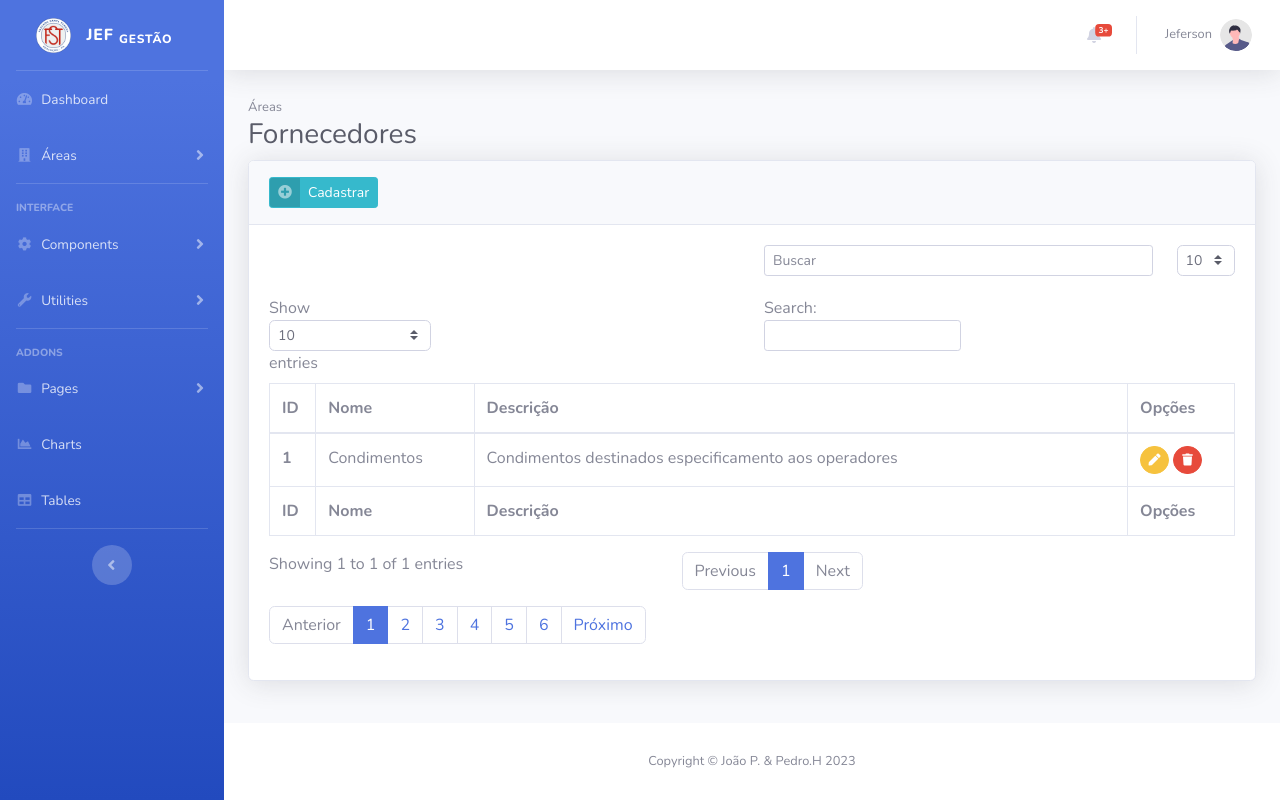
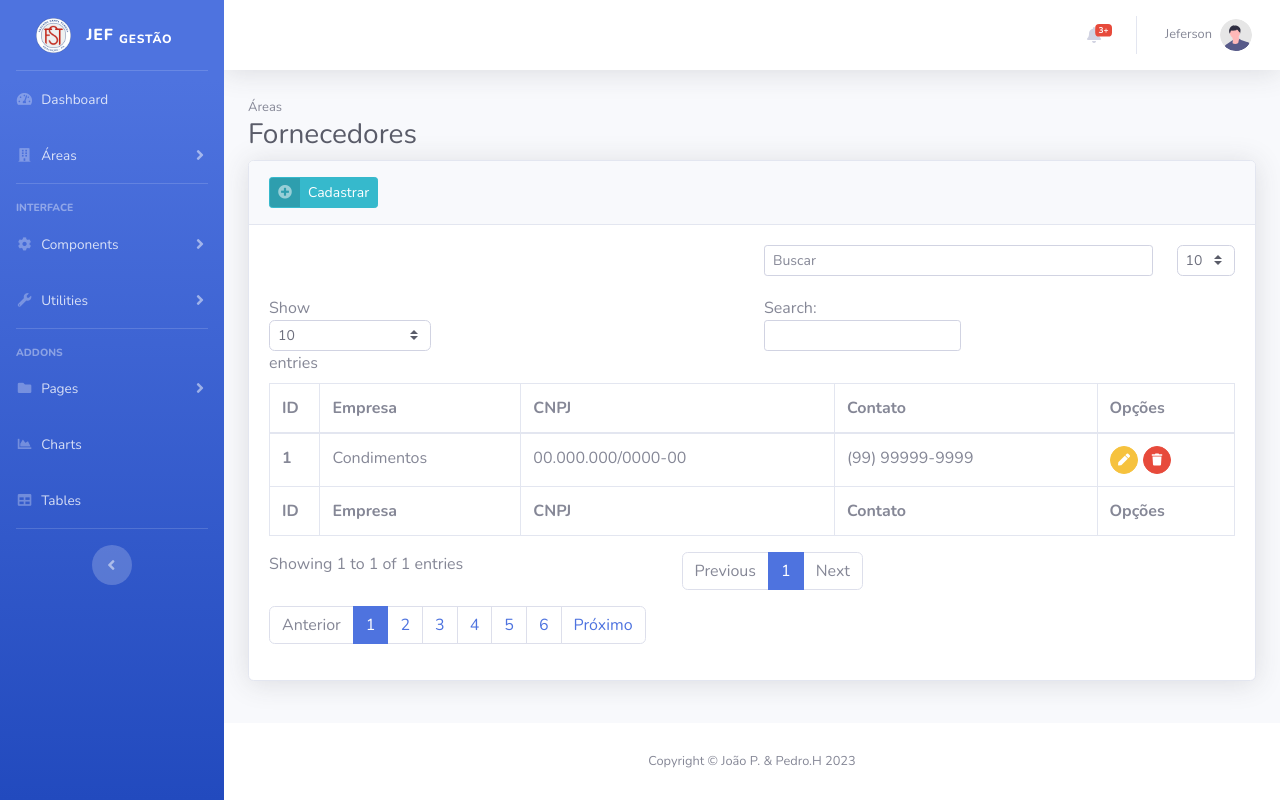
Before and after one commit to DesenvX/jef-gestao, a PHP site: page /areaSuppliers.php in a window 1280 px wide. Run offline with PHP 8.4, Linux system fonts and the light colour scheme; some libraries are stand-ins or nearby versions.

Commit message:
Atualização

```diff
--- a/php/pages/areaSuppliers.php
+++ b/php/pages/areaSuppliers.php
@@ -74,16 +74,18 @@
                                     <thead>
                                         <tr>
                                             <th>ID</th>
-                                            <th>Nome</th>
-                                            <th>Descrição</th>
+                                            <th>Empresa</th>
+                                            <th>CNPJ</th>
+                                            <th>Contato</th>
                                             <th>Opções</th>
                                         </tr>
                                     </thead>
                                     <tfoot>
                                         <tr>
                                             <th>ID</th>
-                                            <th>Nome</th>
-                                            <th>Descrição</th>
+                                            <th>Empresa</th>
+                                            <th>CNPJ</th>
+                                            <th>Contato</th>
                                             <th>Opções</th>
                                         </tr>
                                     </tfoot>
@@ -91,9 +93,10 @@
                                         <tr>
                                             <th>1</th>
                                             <td>Condimentos</td>
-                                            <td>Condimentos destinados especificamento aos operadores</td>
+                                            <td>00.000.000/0000-00</td>
+                                            <td>(99) 99999-9999</td>
                                             <td>
-                                                <button type="button" class="btn btn-warning btn-circle btn-sm" data-toggle="modal" data-target="#modalEditSuppliers" data-name="Condimentos" data-description="Condimentos destinados especificamento aos operadores">
+                                                <button type="button" class="btn btn-warning btn-circle btn-sm" data-toggle="modal" data-target="#modalEditSuppliers" data-company="Condimentos" data-cnpj="00.000.000/0000-00" data-phone="(99) 99999-9999">
                                                     <i class="fas fa-pen"></i>
                                                 </button>
                                                 <button class="btn btn-danger btn-circle btn-sm" onclick="swalDeleteCategories()">
@@ -138,11 +141,18 @@
                                 <form class="user" action="#" method="post">
                                     <div class="form-group row">
                                         <div class="col-sm-12 mb-3 mb-sm-0">
-                                            <input type="text" class="form-control form-control-user" id="name" placeholder="Nome">
+                                            <input type="text" class="form-control form-control-user" id="company" placeholder="Empresa">
                                         </div>
                                     </div>
-                                    <div class="form-group">
-                                        <textarea rows="2" class="form-control form-control-user" id="description" placeholder="Descrição"></textarea>
+                                    <div class="form-group row">
+                                        <div class="col-sm-12 mb-3 mb-sm-0">
+                                            <input type="text" class="form-control form-control-user" id="cnpj" placeholder="CNPJ">
+                                        </div>
+                                    </div>
+                                    <div class="form-group row">
+                                        <div class="col-sm-12 mb-3 mb-sm-0">
+                                            <input type="text" class="form-control form-control-user" id="phone" placeholder="Contato">
+                                        </div>
                                     </div>
                                     <hr>
                                     <button type="submit" class="btn btn-user btn-info btn-block"> Cadastrar </button>
@@ -167,11 +177,18 @@
                                 <form class="user" action="#" method="post">
                                     <div class="form-group row">
                                         <div class="col-sm-12 mb-3 mb-sm-0">
-                                            <input type="text" class="form-control form-control-user" id="name" placeholder="Nome">
+                                            <input type="text" class="form-control form-control-user" id="company" placeholder="Empresa">
                                         </div>
                                     </div>
-                                    <div class="form-group">
-                                        <textarea rows="2" class="form-control form-control-user" id="description" placeholder="Descrição"></textarea>
+                                    <div class="form-group row">
+                                        <div class="col-sm-12 mb-3 mb-sm-0">
+                                            <input type="text" class="form-control form-control-user" id="cnpj" placeholder="CNPJ">
+                                        </div>
+                                    </div>
+                                    <div class="form-group row">
+                                        <div class="col-sm-12 mb-3 mb-sm-0">
+                                            <input type="text" class="form-control form-control-user" id="phone" placeholder="Contato">
+                                        </div>
                                     </div>
                                     <hr>
                                     <button type="submit" class="btn btn-user btn-warning btn-block"> Salvar </button>
@@ -208,11 +225,13 @@
     <script>
         $('#modalEditSuppliers').on('show.bs.modal', function(event) {
             var button = $(event.relatedTarget)
-            var recipientName = button.data('name')
-            var recipientDescription = button.data('description')
+            var recipientcompany = button.data('company')
+            var recipientcnpj = button.data('cnpj')
+            var recipientphone = button.data('phone')
             var modal = $(this)
-            modal.find('.modal-body #name').val(recipientName)
-            modal.find('.modal-body #description').val(recipientDescription)
+            modal.find('.modal-body #company').val(recipientcompany)
+            modal.find('.modal-body #cnpj').val(recipientcnpj)
+            modal.find('.modal-body #phone').val(recipientphone)
         })
     </script>
 
```
Also changed, not shown: php/pages/areaMeasurements.php (+1 -12 lines), php/pages/areaPastures.php (+16 -12 lines), php/pages/areaServices.php (+1 -12 lines).
